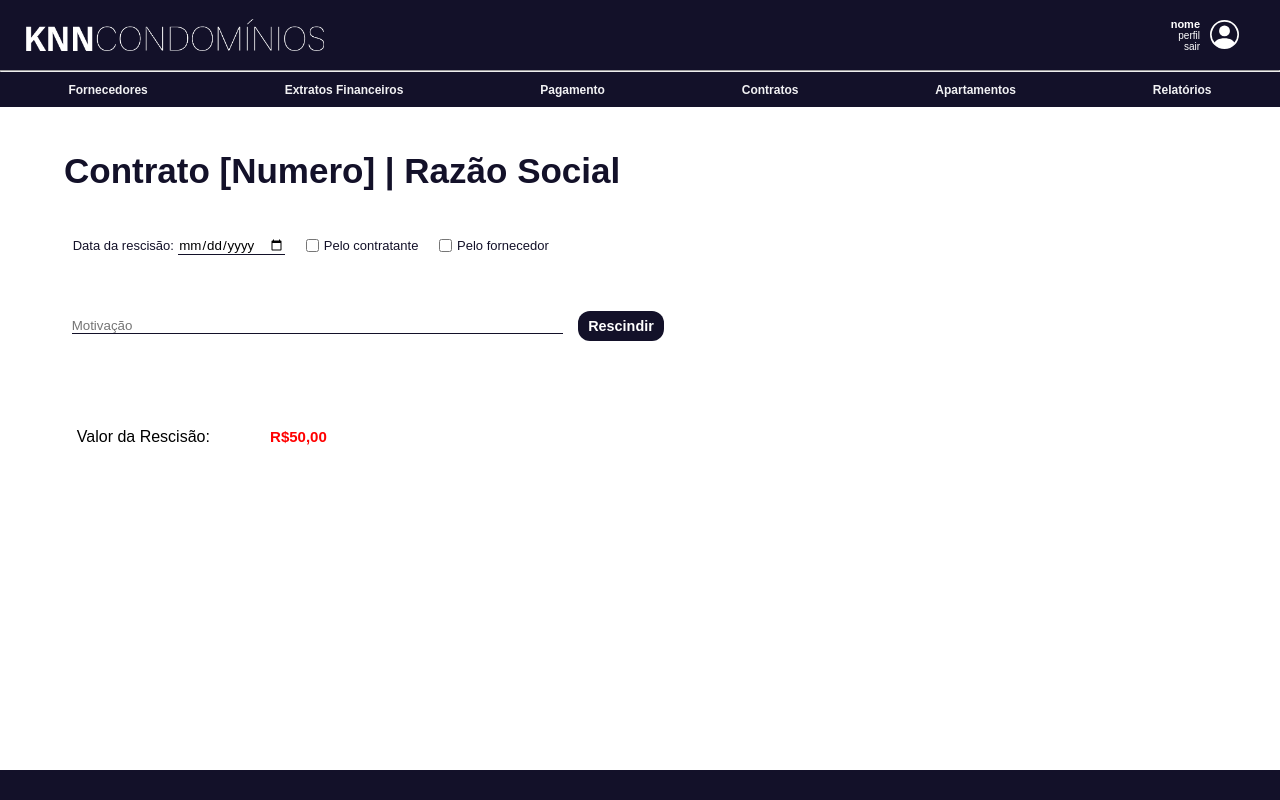
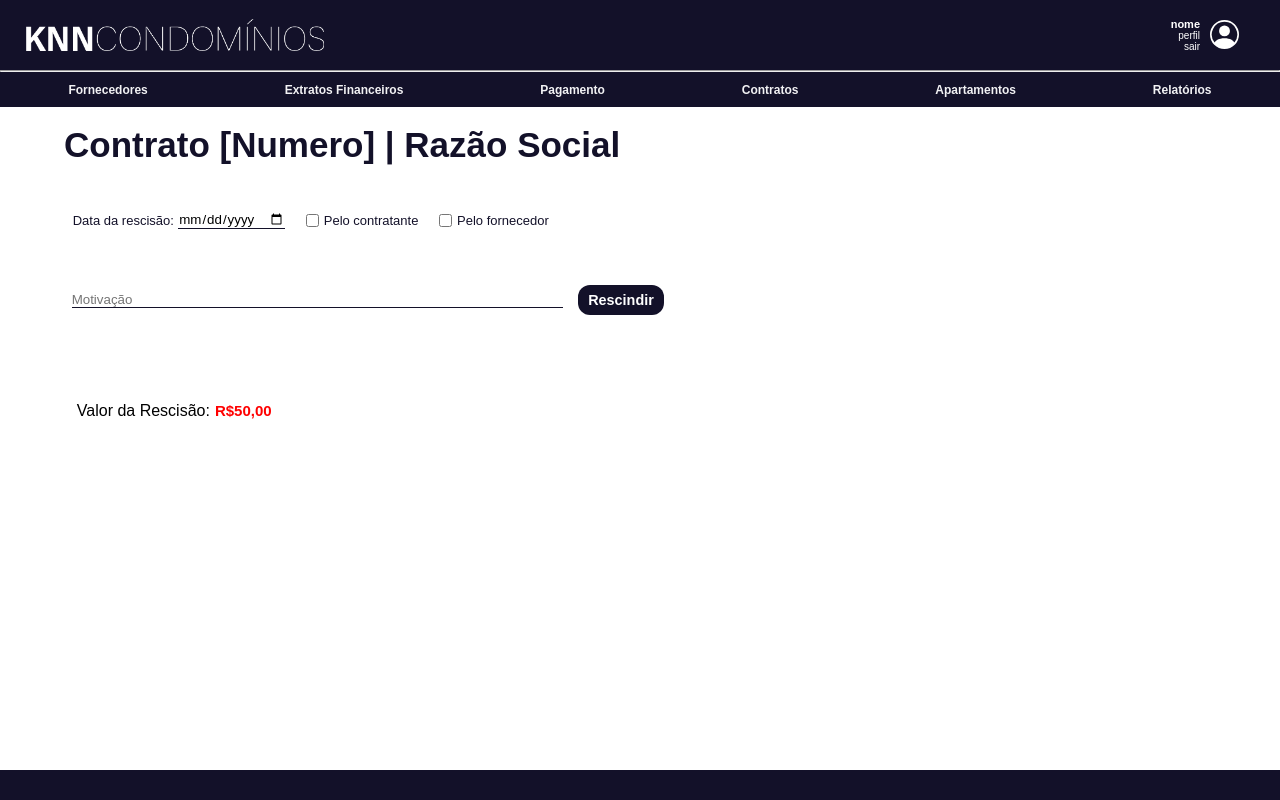
Before and after one commit to matheuspmbarcellos/KnnSystem, a React (Create React App) app in the folder frontend/: page /RescindirContratos in a window 1280 px wide. Built offline with nearby package versions, Linux system fonts and the light colour scheme.

Commit message:
Rescindir

```diff
--- a/frontend/src/pages/Contratos/Rescindir/index.jsx
+++ b/frontend/src/pages/Contratos/Rescindir/index.jsx
@@ -35,7 +35,7 @@ const RescindirContratos = () => {
 
           <ResultadoContainer>
           Valor da Rescisão:
-          <h1>R$50,00</h1>
+          <h3>R$50,00</h3>
           </ResultadoContainer>
 
 
--- a/frontend/src/pages/Contratos/Rescindir/styles.jsx
+++ b/frontend/src/pages/Contratos/Rescindir/styles.jsx
@@ -3,7 +3,6 @@ import styled from "styled-components";
 export const CadastrarContainer = styled.div`
 display: flex;
 flex-direction: column;
-margin-top: 2%;
 
 h1 {
     font-size: 35px;
@@ -43,7 +42,8 @@ display: flex;
 flex-direction: row;
 margin-left: 6%;
 
-h1{
+h3{
+    padding-left: 5px;
     font-size: 15px;
     color: red;
 }
```
